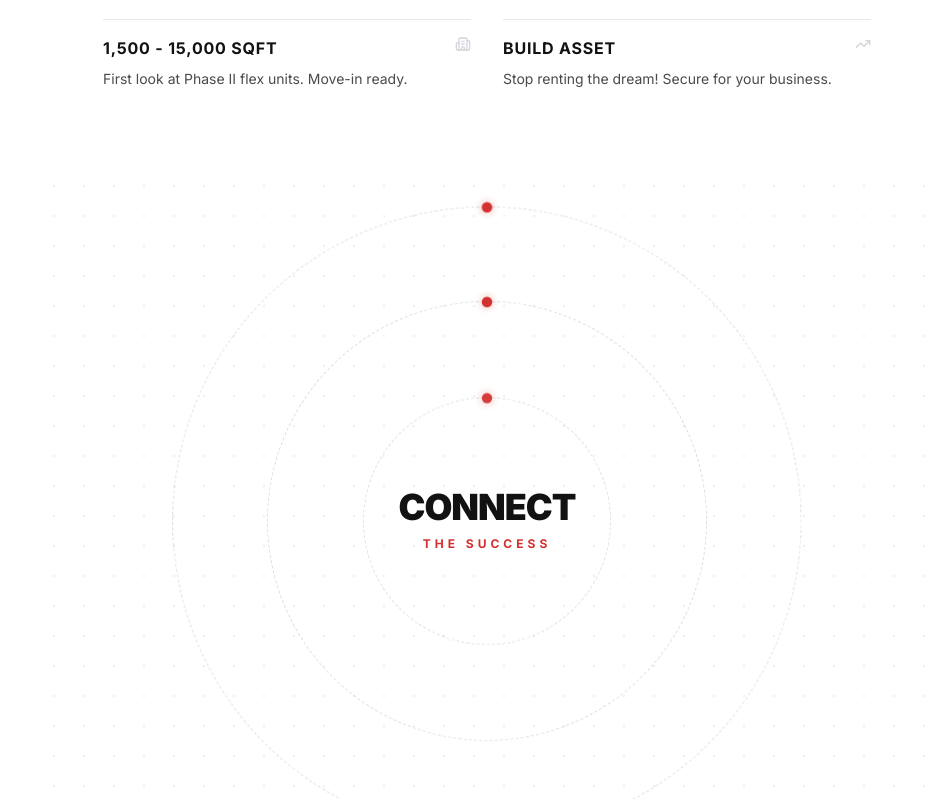
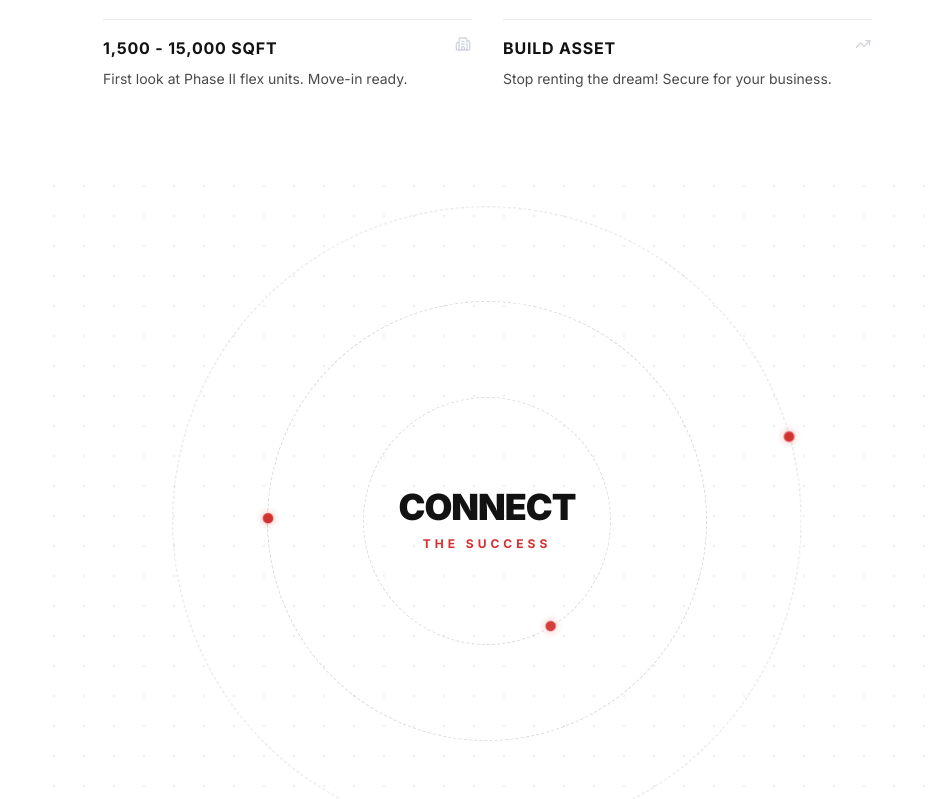
Before and after one commit to 100Bco/dacybussinesspark-v2, a React (Vite) app: page / in a window 1280 px wide. Shown: the part 1300-2099 px from the top of the page, without its empty margins (345-1280 px from the left). Built offline with nearby package versions, Linux system fonts and the light colour scheme; a web font is replaced by a local one.

Commit message:
Refactor CSS comments and improve styles

```diff
--- a/components/ConnectSuccess.css
+++ b/components/ConnectSuccess.css
@@ -1,13 +1,13 @@
 /* file: components/ConnectSuccess.css */
 
-/* Import Font */
+/* 1. Import Font */
 @import url('https://fonts.googleapis.com/css2?family=Inter:wght@400;700;900&display=swap');
 
 .connect-success-section {
     height: 700px;
     width: 100%;
     position: relative;
-    background-color: #FFFFFF; /* Nền trắng */
+    background-color: #FFFFFF;
     overflow: hidden;
     display: flex;
     flex-direction: column;
@@ -16,7 +16,7 @@
     font-family: 'Inter', sans-serif;
 }
 
-/* Hiệu ứng nền chấm mờ */
+/* 2. Nền chấm mờ */
 .bg-grid {
     position: absolute;
     inset: 0;
@@ -32,13 +32,20 @@
     height: 100%;
 }
 
-/* Animation vòng tròn thở */
+/* 3. Animation "Thở" (Phóng to thu nhỏ vòng tròn) */
 @keyframes breathe {
     0% { transform: translate(-50%, -50%) scale(1); opacity: 0.8; }
     50% { transform: translate(-50%, -50%) scale(1.05); opacity: 1; }
     100% { transform: translate(-50%, -50%) scale(1); opacity: 0.8; }
 }
 
+/* 4. Animation "Xoay" (Cho chấm tròn chạy) */
+@keyframes spin {
+    from { transform: rotate(0deg); }
+    to { transform: rotate(360deg); }
+}
+
+/* 5. Vòng tròn nét đứt (Cha) */
 .pulse-ring {
     position: absolute;
     top: 50%;
@@ -47,6 +54,7 @@
     border: 1px dashed rgba(0, 0, 0, 0.15);
     transform: translate(-50%, -50%);
     pointer-events: none;
+    /* Animation thở vẫn giữ nguyên */
     animation: breathe 4s ease-in-out infinite;
 }
 
@@ -55,10 +63,22 @@
 .ring-medium { width: 420px; height: 420px; animation-delay: 0.5s; }
 .ring-small { width: 240px; height: 240px; animation-delay: 1s; }
 
-/* Chấm đỏ */
+/* 6. Container của chấm đỏ (Sẽ xoay tròn) */
 .ring-dot {
     position: absolute;
-    top: -5px;
+    inset: 0; /* Phủ kín vòng tròn cha */
+    width: 100%;
+    height: 100%;
+    border-radius: 50%;
+    /* Mặc định xoay trong 20s */
+    animation: spin 20s linear infinite;
+}
+
+/* Tạo chấm đỏ hiển thị bằng ::after */
+.ring-dot::after {
+    content: "";
+    position: absolute;
+    top: -5px; /* Đặt lên viền trên cùng */
     left: 50%;
     transform: translateX(-50%);
     width: 10px;
@@ -68,7 +88,25 @@
     box-shadow: 0 0 8px rgba(211, 47, 47, 0.4);
 }
 
-/* Căn giữa TEXT */
+/* --- TÙY CHỈNH TỐC ĐỘ VÀ CHIỀU XOAY --- */
+
+/* Vòng lớn: Chạy chậm (30s) */
+.ring-large .ring-dot {
+    animation-duration: 30s;
+}
+
+/* Vòng giữa: Chạy ngược chiều kim đồng hồ (Reverse) và nhanh hơn chút */
+.ring-medium .ring-dot {
+    animation-duration: 25s;
+    animation-direction: reverse;
+}
+
+/* Vòng nhỏ: Chạy nhanh nhất (15s) */
+.ring-small .ring-dot {
+    animation-duration: 15s;
+}
+
+/* 7. Căn giữa TEXT */
 .center-card {
     position: absolute;
     top: 50%;
@@ -89,10 +127,10 @@
     min-width: max-content;
 }
 
-/* Style cho chữ CONNECT (Đã giảm size) */
+/* Style cho chữ CONNECT */
 .card-title {
     font-weight: 900;
-    font-size: 36px; /* Giảm từ 48px xuống 36px */
+    font-size: 36px;
     color: #121212;
     letter-spacing: -1px;
     line-height: 1;
@@ -102,21 +140,21 @@
 
 /* Style cho chữ THE SUCCESS */
 .card-subtitle {
-    font-size: 12px; /* Giảm từ 14px xuống 12px */
+    font-size: 12px;
     color: #D32F2F;
     font-weight: 700;
-    letter-spacing: 4px; /* Giãn chữ vừa phải */
+    letter-spacing: 4px;
     margin-top: 10px;
     text-transform: uppercase;
 }
 
-/* Responsive Mobile (Đã giảm size) */
+/* Responsive Mobile */
 @media (max-width: 768px) {
     .connect-success-section {
         height: 500px;
     }
     .card-title {
-        font-size: 24px; /* Giảm từ 32px xuống 24px */
+        font-size: 24px;
     }
     .card-subtitle {
         font-size: 10px;
```
